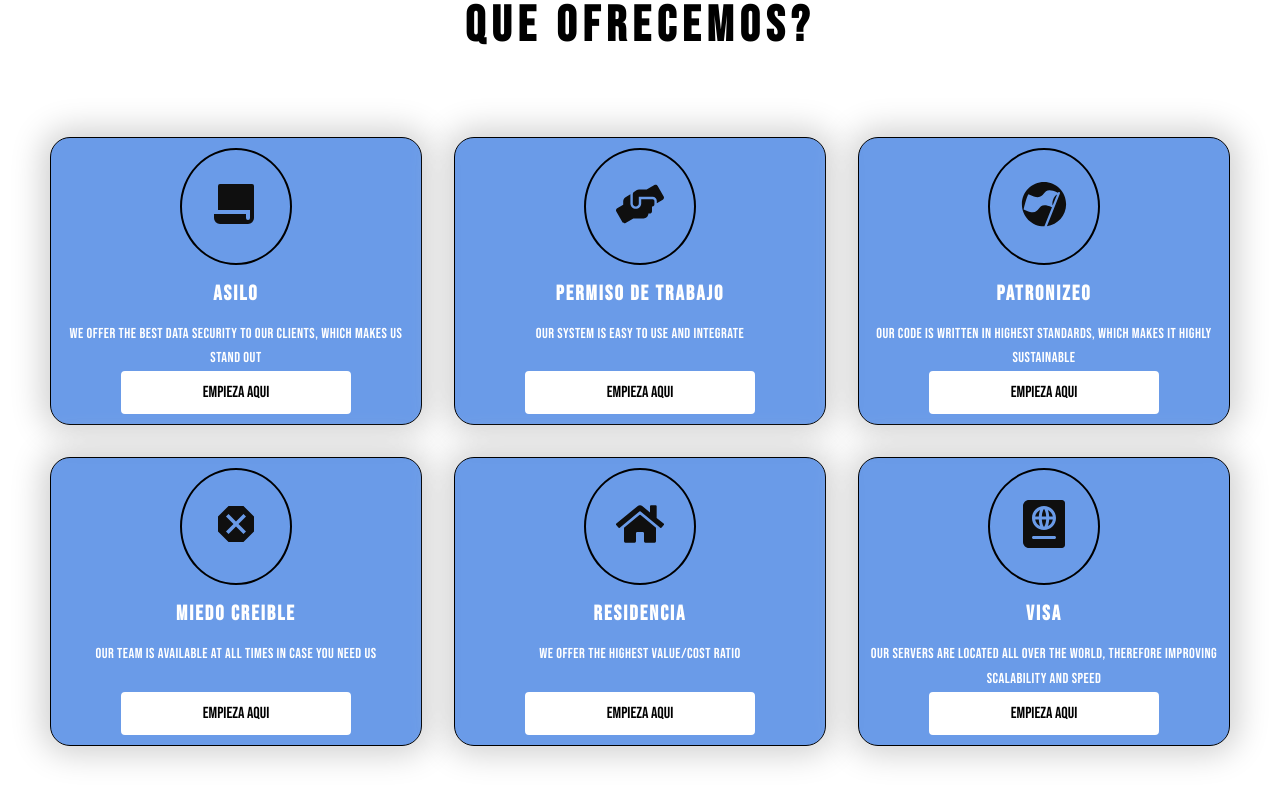
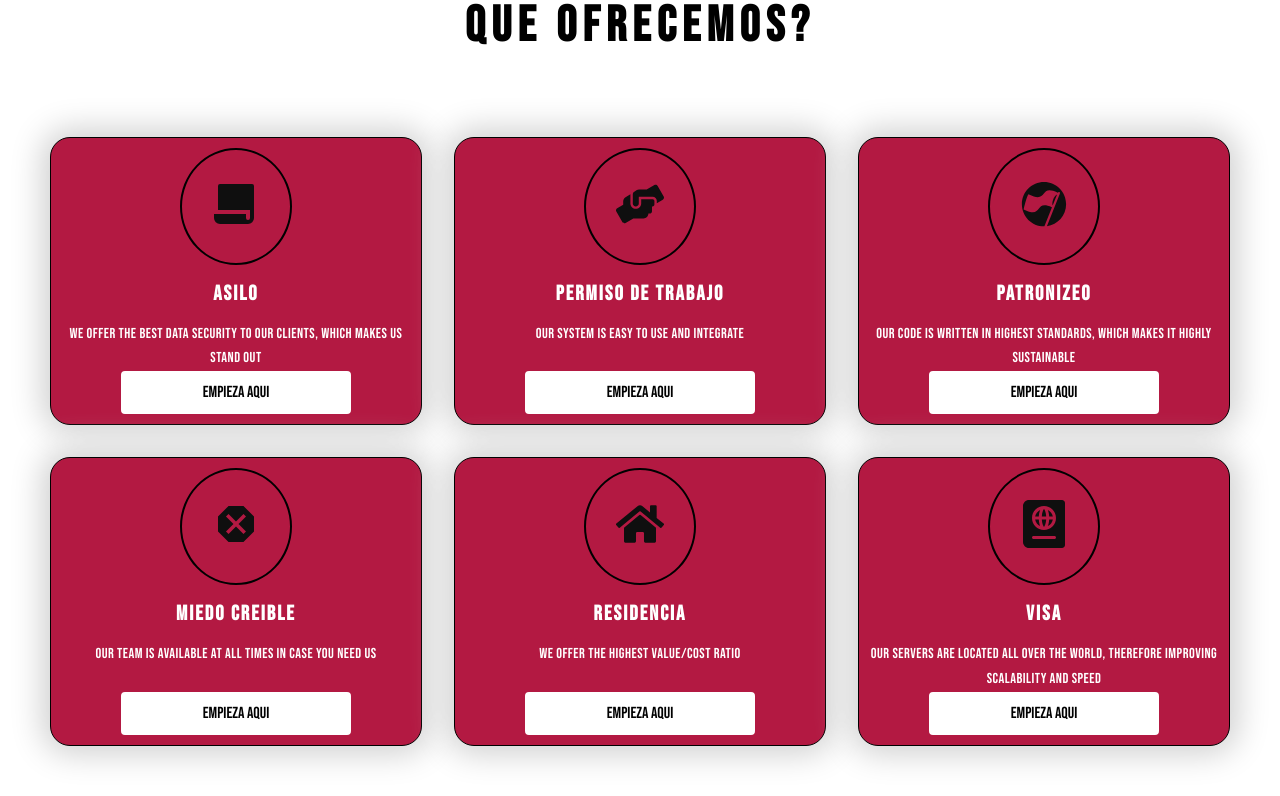
Before and after one commit to JR132662/websitetramites, a React (Create React App) app in the folder my-app/: page / in a window 1280 px wide. Shown: the part 940-1736 px from the top of the page. Built offline with nearby package versions, Linux system fonts and the light colour scheme; a web font is replaced by a local one.

Commit message:
save with red features

```diff
--- a/my-app/src/Components/Features/FeaturesStyles.js
+++ b/my-app/src/Components/Features/FeaturesStyles.js
@@ -43,7 +43,7 @@ export const FeatureColumn= styled.div`
 	flex-flow: column;
 	justify-content: center;
 	align-items: center;
-	background: rgba(8, 89, 217, 0.6);
+	background: #B31942;
 	padding: 10px;
 	box-shadow: 0 0 32px 8px #d0d0d0;
 	border-radius: 20px;
@@ -59,7 +59,6 @@ export const FeatureImageWrapper = styled.div`
 	margin-bottom: 1rem;
 	border-radius: 50%;
 	border: 2px solid #000;
-
 	padding: 30px;
 `;
 export const FeatureName = styled.h3`
--- a/my-app/src/Components/Services/ServicesStyles.js
+++ b/my-app/src/Components/Services/ServicesStyles.js
@@ -5,7 +5,7 @@ export const ServicesSection = styled.div`
 	display: flex;
 	flex-direction: column;
 	justify-content: center;
-	background: rgba(8, 89, 217, 0.6);
+	background: #0A3161;
 `;
 
 export const ServicesWrapper = styled.div`
--- a/my-app/src/GlobalStyles.js
+++ b/my-app/src/GlobalStyles.js
@@ -82,7 +82,7 @@ export const TextWrapper = styled.span`
 export const Section = styled.section`
 	padding: ${({ padding }) => (padding ? padding : '140px 0')};
 	margin: ${({ margin }) => (margin ? margin : '')};
-	background: ${({ inverse }) => (inverse ? 'white' : 'rgba(8, 89, 217, 0.6);')};
+	background: ${({ inverse }) => (inverse ? 'white' : '#0A3161')};
 	position: ${({ position }) => (position ? position : '')};
 	width: ${({ width }) => (width ? width : 'auto')};
 	min-width: ${({ minWidth }) => (minWidth ? minWidth : 'auto')};
```
